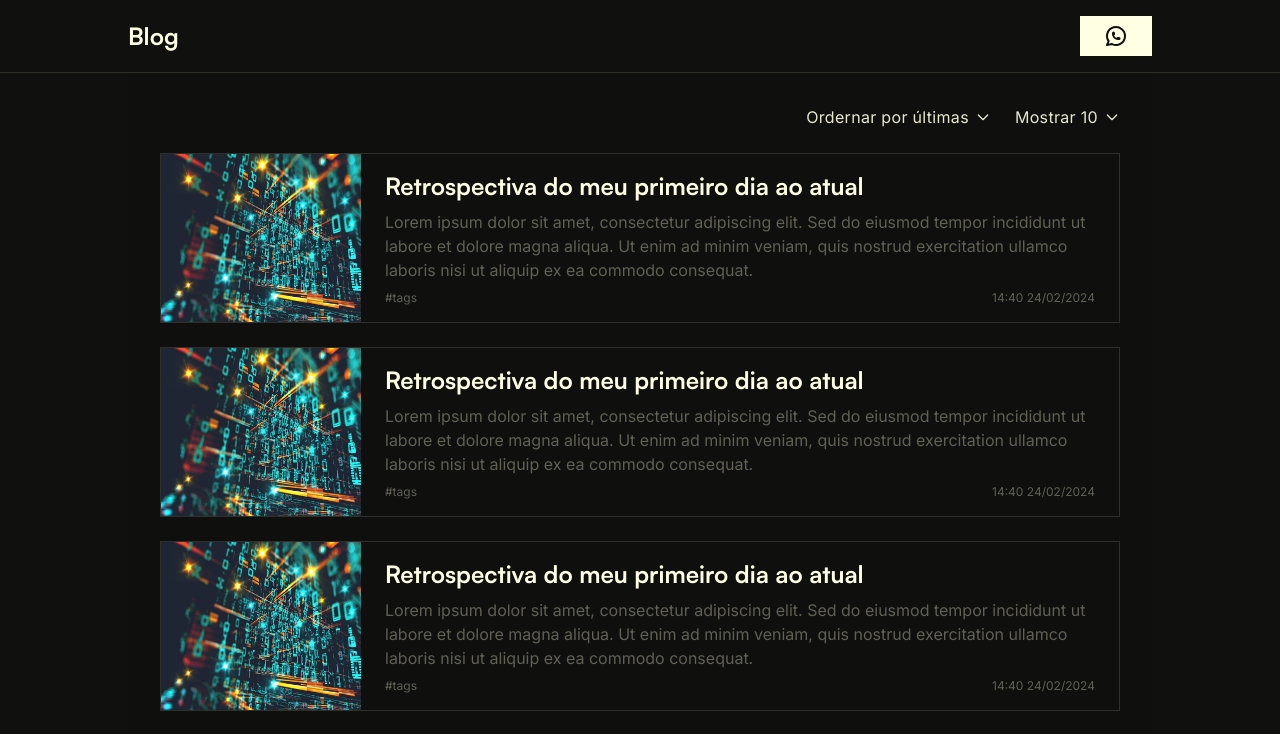
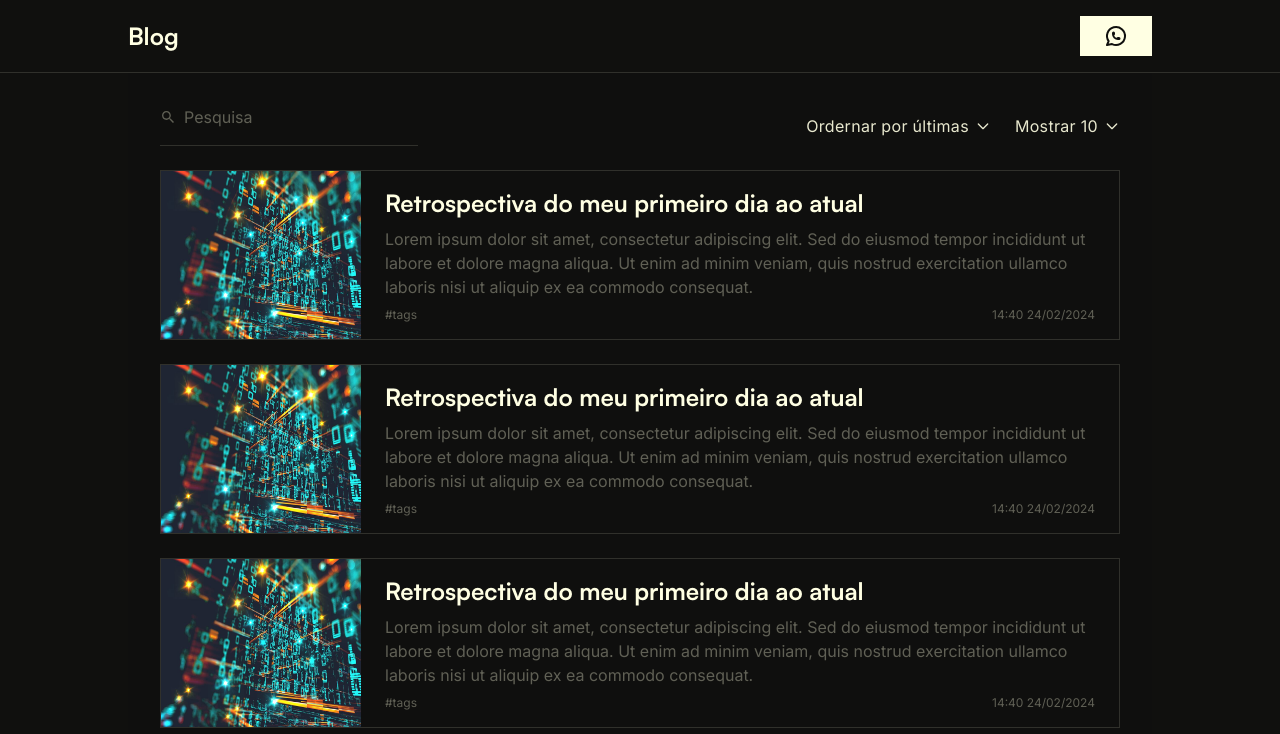
Before and after one commit to Tiago-Silverio-da-Costa/personal-blog, a Next.js app: page / in a window 1280 px wide. Shown: the top 734 px of the page. Built offline with nearby package versions, Linux system fonts and the light colour scheme.

Commit message:
search added

```diff
--- a/components/articleItem.tsx
+++ b/components/articleItem.tsx
@@ -5,6 +5,7 @@ import Image from "next/image";
 import Link from "next/link";
 import Pagination from "./pagination";
 import localFont from "next/font/local";
+import { IoMdSearch } from "react-icons/io";
 
 const satoshi = localFont({
   src: [
@@ -102,7 +103,19 @@ export default function ArticleItem({
 
   return (
     <section className="flex flex-col gap-6 bg-primary/10 p-8 min-h-screen mx-auto w-5/6 max-w-5xl">
-      <Filters menuOptions={filterMenuOptions} />
+      <div className="flex gap-6 justify-between items-center">
+        <div className="group">
+          <div className=" flex items-center border-b border-b-third group-hover:border-b-secondary pb-4">
+            <IoMdSearch className="group-hover:text-secondary text-secondaryText" />
+            <input
+              className="placeholder:group-hover:text-secondary bg-transparent pl-2 placeholder:text-secondaryText outline-none"
+              placeholder="Pesquisa"
+            />
+          </div>
+        </div>
+        <Filters menuOptions={filterMenuOptions} />
+      </div>
+
       {
         articleProps.map((art, idx) => (
           <Link href="/article" key={idx} className="flex gap-6 border-third border cursor-pointer transition-all duration-200 hover:border-secondaryText">
```
